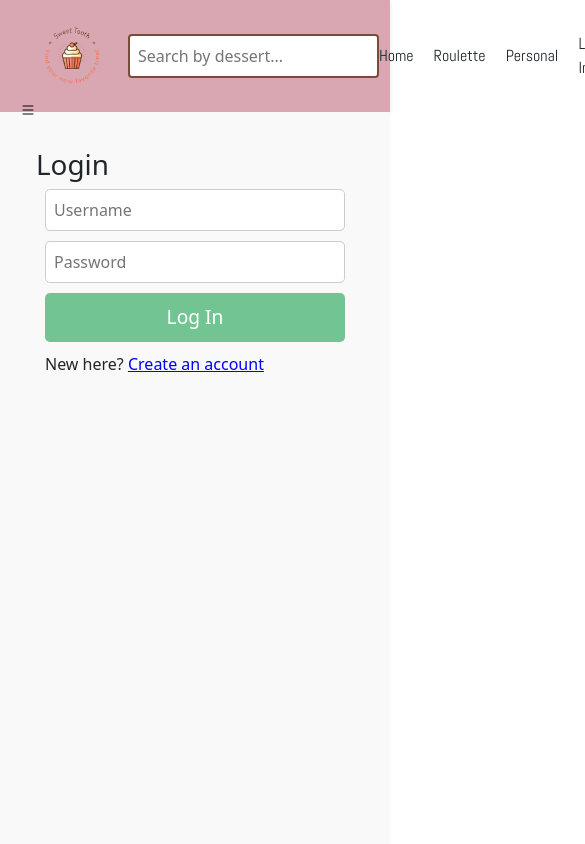
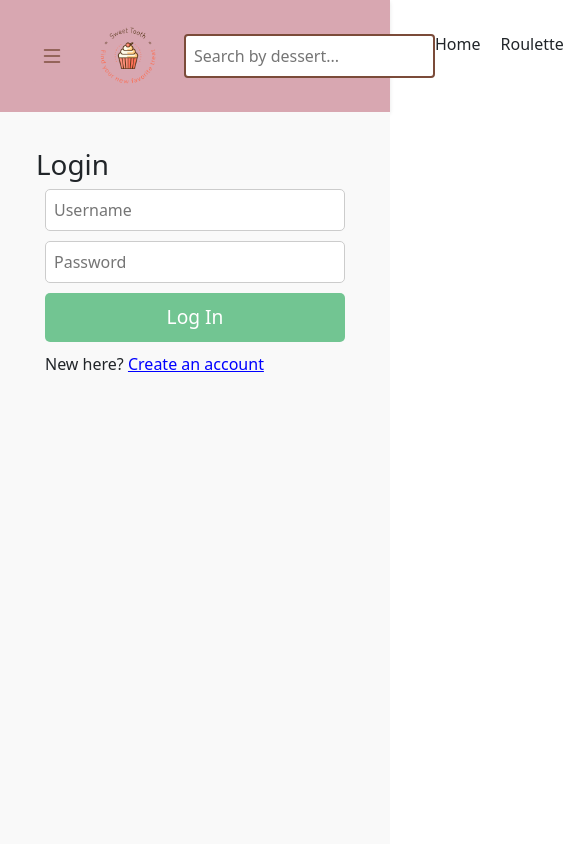
Before and after one commit to alexueda/sweets-project, a React (Create React App) app: page /login in a window 390 px wide. Shown: the top 844 px of the page, 585 px wide, since content can reach past the window. Built offline with nearby package versions, Linux system fonts and the light colour scheme; the HTML template or start-up script is replaced by a standard one.

Commit message:
Move the hamburger icon(filter side bar) location

```diff
--- a/src/App.css
+++ b/src/App.css
@@ -1,3 +1,4 @@
+/* src/App.css */
 @import 'leaflet/dist/leaflet.css';
 
 .App {
@@ -13,7 +14,7 @@
 .content-area {
   display: flex;
   position: relative;
-  height: 100vh;
+  height: calc(100vh - 80px); /* Adjust if your header height changes */
   width: 100%;
   overflow: hidden;
   background-color: #f9f9f9;
@@ -22,25 +23,17 @@
 /* Sidebar styling */
 .sidebar {
   width: 220px;
-  background-color: #efdcf7;
+  background-color: #FFE6EC;    /* Light Pink */
   position: absolute;
-  overflow-y: auto;
   top: 0;
   left: 0;
   bottom: 0;
   z-index: 2;
-  display: flex;
-  flex-direction: column;
   padding: 1rem;
-  background-color: #FFE6EC; /* Light Pink */
   border-right: 1px solid #ebc0c8; /* Dusty Rose */
 }
 
-.sidebar.visible {
-  transform: translateX(0);
-}
-
-/* Main content wrapper with margin when sidebar is open */
+/* Main content area adjusts when the sidebar is open */
 .main-content-wrapper {
   flex-grow: 1;
   padding: 1rem;
@@ -50,37 +43,6 @@
 }
 
 .content-area.sidebar-open .main-content-wrapper {
-  margin-left: 250px; /* Offset the main content when the sidebar is open */
-  width: calc(100% - 250px); /* Ensure it takes up remaining space */
+  margin-left: 250px; /* Offset when sidebar is visible */
+  width: calc(100% - 250px);
 }
-
-/* Toggle button common styles */
-.toggle-sidebar-btn {
-  position: absolute;
-  top: 1rem;
-  z-index: 3;
-  border: none;
-  color: black;
-  font-weight: bold;
-  padding: 0.5rem 0.75rem;
-  border-radius: 6px;
-  cursor: pointer;
-  background-color: transparent;
-}
-
-.toggle-sidebar-btn.fixed-btn {
-  position: fixed;
-  top: 1rem;
-  left: 1rem;
-  z-index: 1000;
-  background: transparent;
-  border: none;
-  padding: 0.5rem 0.25rem;
-  border-radius: 4px;
-  cursor: pointer;
-}
-
-/* Optional: shift the button when sidebar is open */
-.toggle-sidebar-btn.fixed-btn.shifted {
-  left: 230px; /* match your sidebar width */
-}
--- a/src/App.jsx
+++ b/src/App.jsx
@@ -1,7 +1,8 @@
+// src/App.jsx
 import React, { useState, useEffect, useRef } from 'react';
 import { BrowserRouter, Routes, Route, Navigate } from 'react-router-dom';
 import Header from './components/Header';
-import Footer from './components/Footer'
+import Footer from './components/Footer';
 import Sidebar from './components/Sidebar';
 import Roulette from './components/Roulette';
 import MainContent from './components/MainContent';
@@ -10,7 +11,7 @@ import Register from './components/Register';
 import Personal from './components/Personal';
 import { DessertDataContext } from './contextsGlobal/dessertDataContext';
 import Account from './components/Account';
-import ProtectedRoute from './components/ProtectedRoute'
+import ProtectedRoute from './components/ProtectedRoute';
 import 'bootstrap/dist/css/bootstrap.min.css';
 import 'bootstrap-icons/font/bootstrap-icons.css';
 import './App.css';
@@ -23,6 +24,7 @@ function App() {
   const [selectedRating, setSelectedRating] = useState([]);
   const [isLoggedIn, setIsLoggedIn] = useState(false);
   const [showSidebar, setShowSidebar] = useState(false);
+
   const headerRef = useRef(null);
   const [headerHeight, setHeaderHeight] = useState(0);
 
@@ -30,16 +32,18 @@ function App() {
     if (headerRef.current) {
       setHeaderHeight(headerRef.current.offsetHeight);
     }
-
     const handleResize = () => {
       if (headerRef.current) {
         setHeaderHeight(headerRef.current.offsetHeight);
       }
     };
-
     window.addEventListener("resize", handleResize);
     return () => window.removeEventListener("resize", handleResize);
   }, []);
+
+  const toggleSidebar = () => {
+    setShowSidebar((prev) => !prev);
+  };
 
   return (
     <BrowserRouter>
@@ -50,14 +54,8 @@ function App() {
             onSearchChange={setSearchQuery}
             isLoggedIn={isLoggedIn}
             setIsLoggedIn={setIsLoggedIn}
+            toggleSidebar={toggleSidebar}
           />
-          <button
-            className={`toggle-sidebar-btn fixed-btn ${showSidebar ? 'shifted' : ''}`}
-            style={{ top: `${headerHeight + 10}px` }} // 10px spacing below header
-            onClick={() => setShowSidebar(!showSidebar)}
-          >
-            <i className="bi bi-list"></i>
-          </button>
           <div className={`content-area ${showSidebar ? 'sidebar-open' : ''}`}>
             {showSidebar && (
               <div className="sidebar visible">
@@ -73,8 +71,6 @@ function App() {
                 />
               </div>
             )}
-
-
             <div className="main-content-wrapper">
               <Routes>
                 <Route
@@ -99,13 +95,12 @@ function App() {
                     </ProtectedRoute>
                   }
                 />
-                {/* Redirect if already logged in */}
                 <Route path="/login" element={isLoggedIn ? <Navigate to="/" /> : <Login setIsLoggedIn={setIsLoggedIn} />} />
                 <Route path="/register" element={isLoggedIn ? <Navigate to="/" /> : <Register />} />
               </Routes>
             </div>
           </div>
-          <Footer/>
+          <Footer />
         </div>
       </DessertDataContext>
     </BrowserRouter>
--- a/src/components/Header.jsx
+++ b/src/components/Header.jsx
@@ -1,42 +1,16 @@
-import React, { useState, useEffect, useRef, forwardRef } from 'react';
+// src/components/Header.jsx
+import React, { forwardRef } from 'react';
 import { Link, useNavigate } from 'react-router-dom';
 import PopupMenu from './PopupMenu';
 import '../css/Header.css';
 
-const Header = forwardRef(({ onSearchChange, setIsLoggedIn, isLoggedIn }, ref) => {
-  const [menuOpen, setMenuOpen] = useState(false);
-  const menuRef = useRef(null);
+const Header = forwardRef(
+  ({ onSearchChange, setIsLoggedIn, isLoggedIn, toggleSidebar }, ref) => {
     const navigate = useNavigate();
-
-  const handleClickOutside = (event) => {
-    if (menuRef.current && !menuRef.current.contains(event.target)) {
-      setMenuOpen(false);
-    }
-  };
-
-  useEffect(() => {
-    if (menuOpen) {
-      document.addEventListener('mousedown', handleClickOutside);
-    } else {
-      document.removeEventListener('mousedown', handleClickOutside);
-    }
-
-    return () => {
-      document.removeEventListener('mousedown', handleClickOutside);
-    };
-  }, [menuOpen]);
-
-  const handleInputChange = (e) => {
-    onSearchChange(e.target.value);
-  };
-
-  const toggleMenu = () => {
-    setMenuOpen((prev) => !prev);
-  };
 
     const handleLoginClick = () => {
       if (isLoggedIn) {
-      toggleMenu();
+        // Optionally open a settings popup menu here.
       } else {
         navigate('/login');
       }
@@ -45,15 +19,17 @@ const Header = forwardRef(({ onSearchChange, setIsLoggedIn, isLoggedIn }, ref) =
     return (
       <header className="header" ref={ref}>
         <div className="header-left">
+          <button className="hamburger-toggle" onClick={toggleSidebar}>
+            <i className="bi bi-list"></i>
+          </button>
           <img src="../logo.png" alt="Sweet Tooth" className="logo" />
           <input
             type="text"
             placeholder="Search by dessert..."
             className="search-input"
-          onChange={handleInputChange}
+            onChange={(e) => onSearchChange(e.target.value)}
           />
         </div>
-
         <div className="header-right">
           <nav className="nav-links">
             <Link to="/" className="nav-link">Home</Link>
@@ -63,10 +39,11 @@ const Header = forwardRef(({ onSearchChange, setIsLoggedIn, isLoggedIn }, ref) =
               {isLoggedIn ? 'Settings' : 'Log In'}
             </span>
           </nav>
-        {menuOpen && <PopupMenu menuRef={menuRef} isLoggedIn={isLoggedIn} setIsLoggedIn={setIsLoggedIn} />}
+          {/* Include PopupMenu if needed */}
         </div>
       </header>
     );
-});
+  }
+);
 
 export default Header;
--- a/src/css/Header.css
+++ b/src/css/Header.css
@@ -1,6 +1,4 @@
 /* src/css/Header.css */
-
-/* Overall header container with refined padding and a subtle shadow */
 .header {
   display: flex;
   justify-content: space-between;
@@ -10,48 +8,60 @@
   box-shadow: 0 2px 4px rgba(0, 0, 0, 0.1);
 }
 
-/* Header left: logo and search input aligned */
 .header-left {
   display: flex;
   align-items: center;
 }
 
-/* Optional: Adjusting the logo size and adding margin for spacing */
+.hamburger-toggle {
+  background: #d8a7b1;     /* Light Pink background matching your theme */
+  border: none;
+  color: #7B4B39;          /* Theme color, e.g., Cocoa Brown */
+  font-size: 1.5rem;
+  padding: 0.5rem;
+  border-radius: 4px;
+  cursor: pointer;
+  margin-right: 1rem;
+  display: flex;
+  align-items: center;
+  gap: 0.5rem;
+}
+
+.hamburger-toggle:hover {
+  background: #fddce1;
+}
+
+.toggle-label {
+  font-size: 1rem;
+  font-weight: bold;
+}
+
 .logo {
-  width: 80px;        /* Reduced size for a sleeker look */
-  height: auto;
+  width: 80px;
   margin-right: 1rem;
 }
 
-/* Search bar styling */
 .search-input {
   padding: 0.5rem;
   font-size: 1rem;
-  background-color: #ffffff;
-  border: 2px solid #7B4B39; /* Cocoa Brown */
+  border: 2px solid #7B4B39;
   border-radius: 4px;
 }
 
-/* Navigation links container with a gap between links */
 .nav-links {
   display: flex;
-  align-items: center;
-  gap: 20px;    /* This gap creates space between each nav item */
+  gap: 20px;
 }
 
-/* Styling each navigation link */
 .nav-link {
-  font-family: 'Abel', sans-serif;
   text-decoration: none;
   color: #7B4B39;
   padding: 5px 10px;
-  transition: color 0.3s ease, background-color 0.3s ease;
+  transition: background-color 0.3s, color 0.3s;
 }
 
-/* Hover effect to provide a visual cue */
 .nav-link:hover {
   color: #ffffff;
-  background-color: #7B4B39;
+  background-color: #e6c5b9;
   border-radius: 4px;
-  cursor: pointer;
 }
```
Lines whose indentation alone changed are shown as unchanged.
